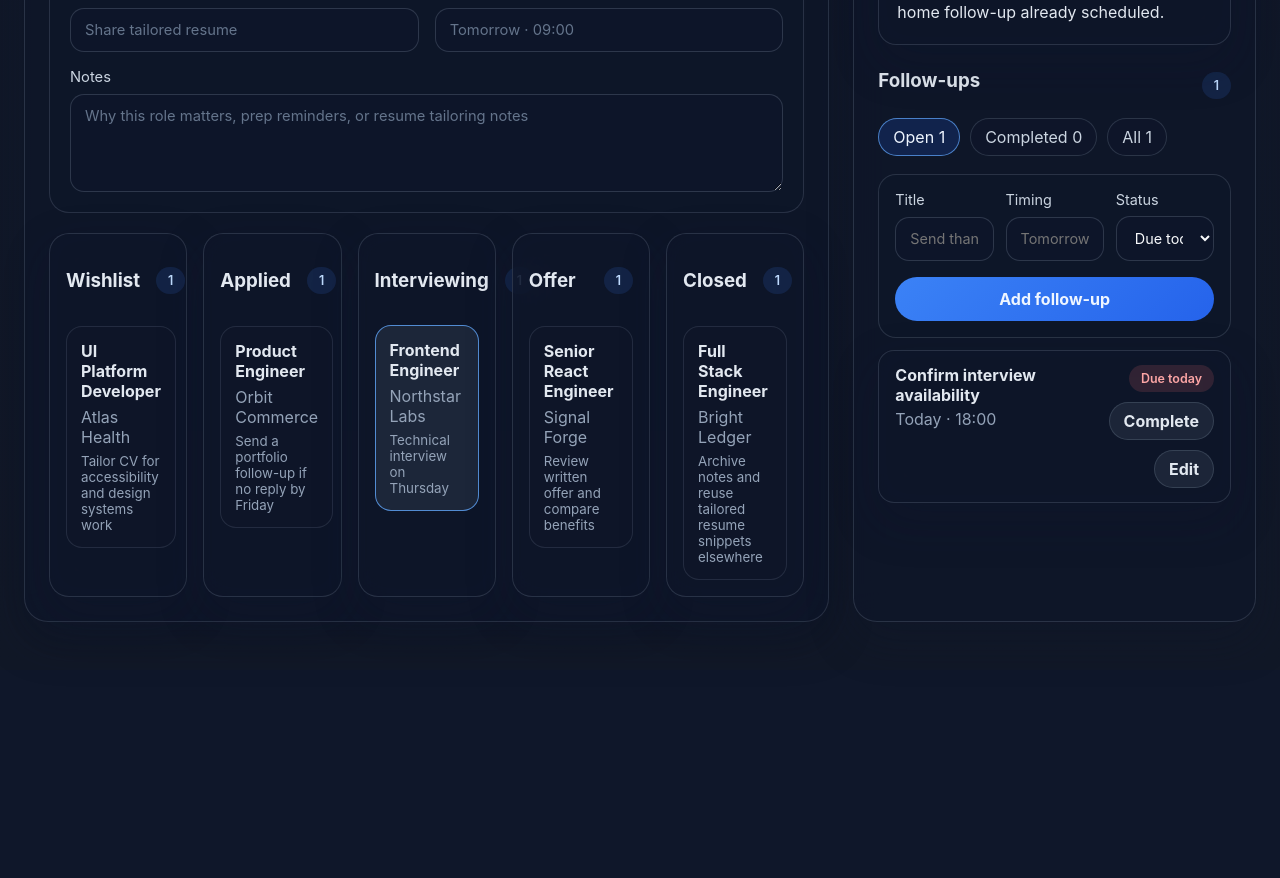
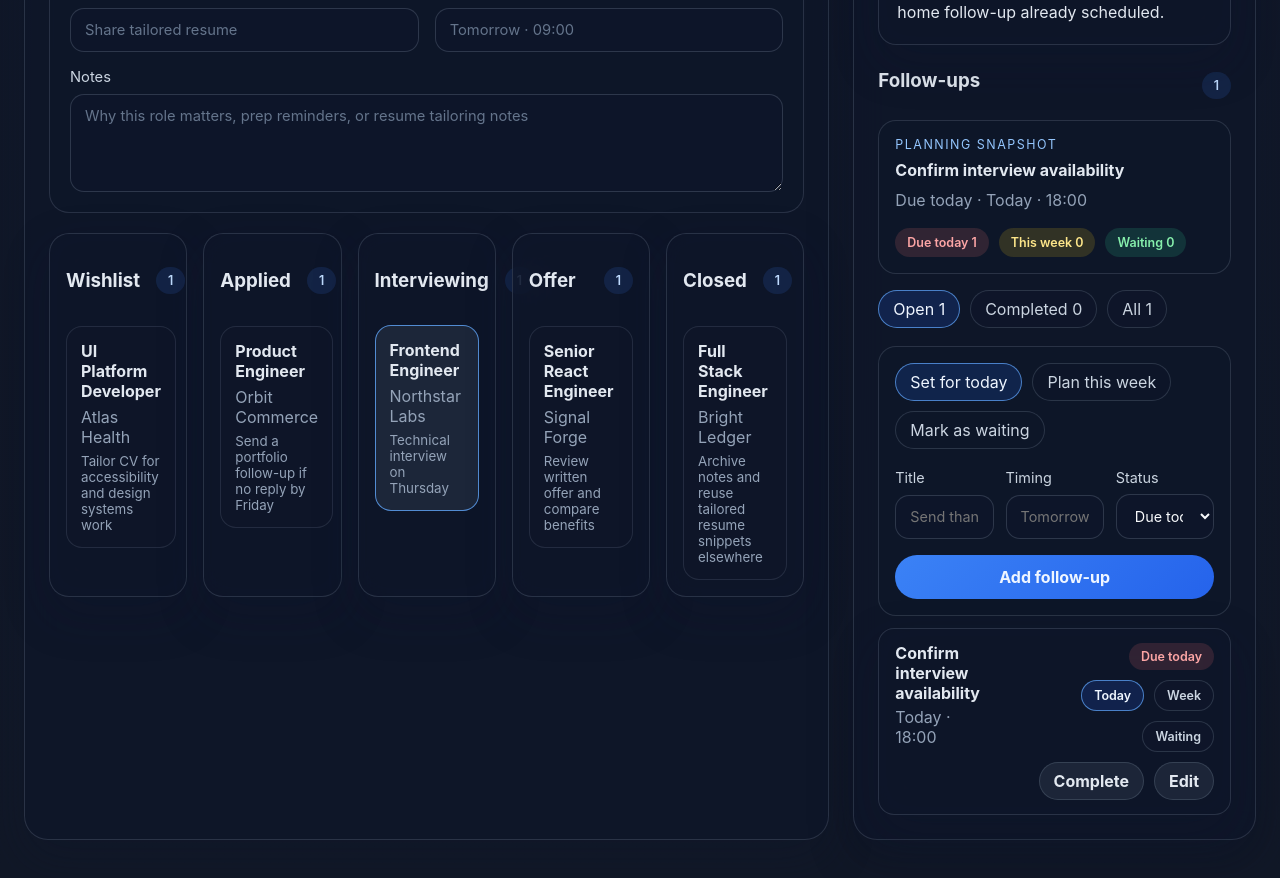
Before and after one commit to RivkindLeon/job-tracker, a React (Vite) app: page / in a window 1280 px wide. Shown: the part 980-1858 px from the top of the page. Before the commit the page ends 1650 px from the top, so only its background shows below. Built offline with nearby package versions, Linux system fonts and the light colour scheme; the HTML template or start-up script is replaced by a standard one.

Commit message:
feat: add follow-up planning controls (#10)

```diff
--- a/src/App.css
+++ b/src/App.css
@@ -364,11 +364,82 @@ select {
   margin-top: 24px;
 }
 
-.follow-up-filter-bar {
+.follow-up-planner-card {
+  display: grid;
+  gap: 16px;
+  margin-top: 18px;
+  padding: 16px;
+  border: 1px solid rgba(148, 163, 184, 0.2);
+  border-radius: 18px;
+  background: rgba(15, 23, 42, 0.52);
+}
+
+.follow-up-planner-card h4,
+.planner-copy {
+  margin: 0;
+}
+
+.planner-copy {
+  margin-top: 8px;
+  color: #94a3b8;
+  line-height: 1.5;
+}
+
+.planner-metrics,
+.follow-up-filter-bar,
+.follow-up-preset-bar,
+.follow-up-quick-actions {
   display: flex;
   flex-wrap: wrap;
   gap: 10px;
+}
+
+.follow-up-filter-bar {
   margin: 16px 0 0;
+}
+
+.planner-pill,
+.mini-chip {
+  display: inline-flex;
+  align-items: center;
+  justify-content: center;
+  border-radius: 999px;
+  padding: 7px 12px;
+  font-size: 0.78rem;
+  font-weight: 600;
+}
+
+.planner-pill.due-today {
+  background: rgba(248, 113, 113, 0.15);
+  color: #fca5a5;
+}
+
+.planner-pill.this-week {
+  background: rgba(250, 204, 21, 0.15);
+  color: #fde68a;
+}
+
+.planner-pill.waiting {
+  background: rgba(52, 211, 153, 0.15);
+  color: #86efac;
+}
+
+.follow-up-preset-bar {
+  margin-bottom: 4px;
+}
+
+.mini-chip {
+  border: 1px solid rgba(148, 163, 184, 0.22);
+  background: rgba(15, 23, 42, 0.62);
+  color: #cbd5e1;
+  cursor: pointer;
+}
+
+.mini-chip.active,
+.mini-chip:hover {
+  border-color: rgba(96, 165, 250, 0.72);
+  background: rgba(37, 99, 235, 0.18);
+  color: #eff6ff;
 }
 
 .filter-chip {
@@ -411,6 +482,10 @@ select {
 
 .follow-up-item-actions {
   flex-wrap: wrap;
+}
+
+.follow-up-quick-actions {
+  justify-content: flex-end;
 }
 
 .follow-up-edit-button {
--- a/src/App.tsx
+++ b/src/App.tsx
@@ -22,6 +22,12 @@ const followUpStatusPriority: Record<FollowUpStatus, number> = {
   'this-week': 1,
   waiting: 2,
   completed: 3,
+}
+
+const followUpSchedulePresets: Record<Exclude<FollowUpStatus, 'completed'>, string> = {
+  'due-today': 'Today · 17:00',
+  'this-week': 'This week · Choose a day',
+  waiting: 'Waiting on recruiter response',
 }
 
 type ApplicationFormState = {
@@ -150,18 +156,26 @@ function App() {
       completed: completedCount,
     }
   }, [selectedFollowUps])
+  const sortedSelectedFollowUps = useMemo(
+    () =>
+      [...selectedFollowUps].sort(
+        (left, right) => followUpStatusPriority[left.status] - followUpStatusPriority[right.status],
+      ),
+    [selectedFollowUps],
+  )
+
   const visibleFollowUps = useMemo(() => {
     const filteredFollowUps =
       followUpFilter === 'completed'
-        ? selectedFollowUps.filter((followUp) => followUp.status === 'completed')
+        ? sortedSelectedFollowUps.filter((followUp) => followUp.status === 'completed')
         : followUpFilter === 'open'
-          ? selectedFollowUps.filter((followUp) => followUp.status !== 'completed')
-          : selectedFollowUps
+          ? sortedSelectedFollowUps.filter((followUp) => followUp.status !== 'completed')
+          : sortedSelectedFollowUps
 
-    return [...filteredFollowUps].sort(
-      (left, right) => followUpStatusPriority[left.status] - followUpStatusPriority[right.status],
-    )
-  }, [followUpFilter, selectedFollowUps])
+    return filteredFollowUps
+  }, [followUpFilter, sortedSelectedFollowUps])
+
+  const nextOpenFollowUp = sortedSelectedFollowUps.find((followUp) => followUp.status !== 'completed') ?? null
 
   const heroMetrics = useMemo(() => {
     const activeApplications = applicationItems.filter((application) => application.stage !== 'Closed').length
@@ -357,12 +371,38 @@ function App() {
       id: newFollowUpId,
       applicationId: selectedApplication.id,
       title: followUpFormState.title.trim() || 'Follow-up task',
-      dueLabel: followUpFormState.dueLabel.trim() || 'Schedule follow-up date',
+      dueLabel:
+        followUpFormState.dueLabel.trim() || followUpSchedulePresets[followUpFormState.status],
       status: followUpFormState.status,
     }
 
     setFollowUpItems((current) => [newFollowUp, ...current])
     setFollowUpFormState(getEmptyFollowUpFormState())
+  }
+
+  const handleApplyFollowUpPreset = (status: FollowUpFormState['status']) => {
+    setFollowUpFormState((current) => ({
+      ...current,
+      status,
+      dueLabel: followUpSchedulePresets[status],
+    }))
+  }
+
+  const handleRescheduleFollowUp = (
+    followUpId: number,
+    status: Exclude<FollowUpStatus, 'completed'>,
+  ) => {
+    setFollowUpItems((current) =>
+      current.map((item) =>
+        item.id === followUpId
+          ? {
+              ...item,
+              status,
+              dueLabel: followUpSchedulePresets[status],
+            }
+          : item,
+      ),
+    )
   }
 
   const handleToggleFollowUpCompletion = (followUp: FollowUp) => {
@@ -703,6 +743,23 @@ function App() {
                       <span>{selectedFollowUps.length}</span>
                     </div>
 
+                    <div className="follow-up-planner-card">
+                      <div>
+                        <p className="section-label">Planning snapshot</p>
+                        <h4>{nextOpenFollowUp ? nextOpenFollowUp.title : 'No open follow-up queued'}</h4>
+                        <p className="planner-copy">
+                          {nextOpenFollowUp
+                            ? `${followUpLabels[nextOpenFollowUp.status]} · ${nextOpenFollowUp.dueLabel}`
+                            : 'Everything for this application is currently completed.'}
+                        </p>
+                      </div>
+                      <div className="planner-metrics" aria-label="Follow-up urgency summary">
+                        <span className="planner-pill due-today">Due today {selectedFollowUps.filter((followUp) => followUp.status === 'due-today').length}</span>
+                        <span className="planner-pill this-week">This week {selectedFollowUps.filter((followUp) => followUp.status === 'this-week').length}</span>
+                        <span className="planner-pill waiting">Waiting {selectedFollowUps.filter((followUp) => followUp.status === 'waiting').length}</span>
+                      </div>
+                    </div>
+
                     <div className="follow-up-filter-bar" aria-label="Filter follow-ups by status">
                       {(
                         [
@@ -723,6 +780,25 @@ function App() {
                     </div>
 
                     <form className="follow-up-create-form" onSubmit={handleCreateFollowUp}>
+                      <div className="follow-up-preset-bar" aria-label="Apply a quick follow-up timing preset">
+                        {(
+                          [
+                            ['due-today', 'Set for today'],
+                            ['this-week', 'Plan this week'],
+                            ['waiting', 'Mark as waiting'],
+                          ] as const
+                        ).map(([status, label]) => (
+                          <button
+                            key={status}
+                            type="button"
+                            className={`filter-chip ${followUpFormState.status === status ? 'active' : ''}`}
+                            onClick={() => handleApplyFollowUpPreset(status)}
+                          >
+                            {label}
+                          </button>
+                        ))}
+                      </div>
+
                       <div className="follow-up-create-fields">
                         <label>
                           Title
@@ -831,6 +907,26 @@ function App() {
                               <span className={`status-chip ${followUp.status}`}>
                                 {followUpLabels[followUp.status]}
                               </span>
+                              {followUp.status !== 'completed' ? (
+                                <div className="follow-up-quick-actions" aria-label="Quick reschedule follow-up">
+                                  {(
+                                    [
+                                      ['due-today', 'Today'],
+                                      ['this-week', 'Week'],
+                                      ['waiting', 'Waiting'],
+                                    ] as const
+                                  ).map(([status, label]) => (
+                                    <button
+                                      key={status}
+                                      type="button"
+                                      className={`mini-chip ${followUp.status === status ? 'active' : ''}`}
+                                      onClick={() => handleRescheduleFollowUp(followUp.id, status)}
+                                    >
+                                      {label}
+                                    </button>
+                                  ))}
+                                </div>
+                              ) : null}
                               <button
                                 type="button"
                                 className="secondary-action follow-up-edit-button"
```
